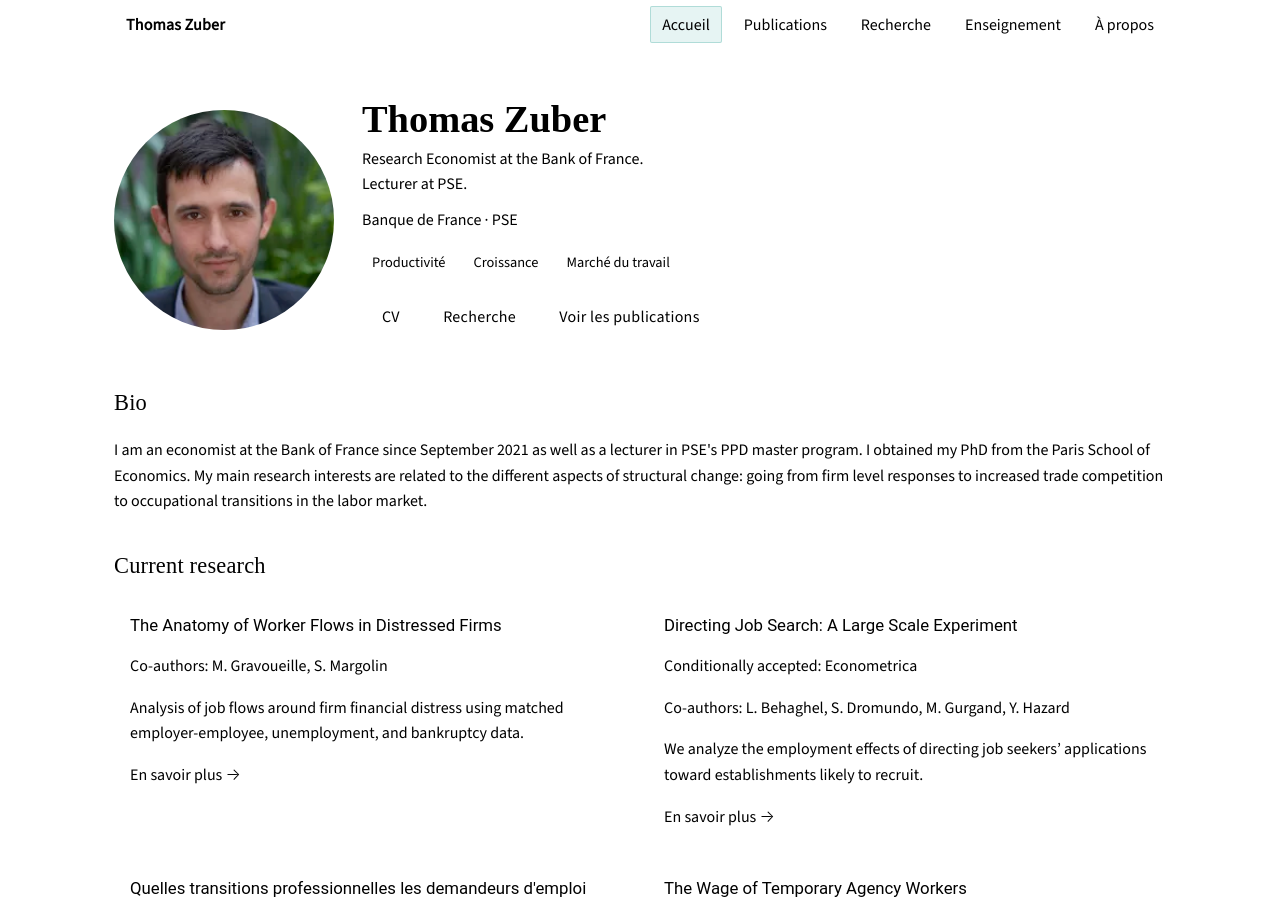
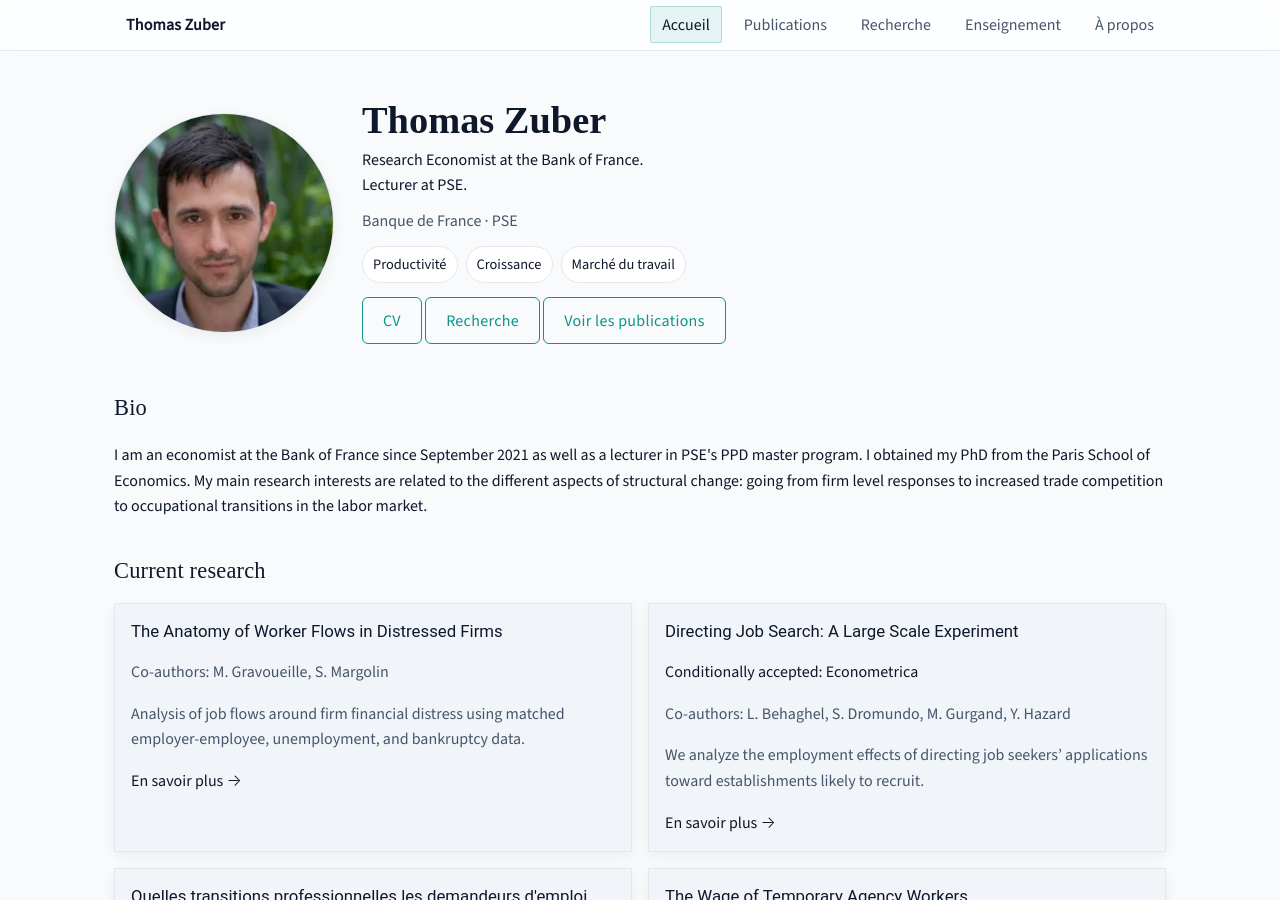
Before and after one commit to quentinglorieux/thomaszuber, a Jekyll site: the page built from index.markdown, in a window 1280 px wide and 900 px high. Built offline with Jekyll 4.4.1, drawn with Linux system fonts in a browser that asks for light colours.

Commit message:
update main.css

```diff
--- a/assets/css/main.css
+++ b/assets/css/main.css
@@ -1,9 +1,3 @@
----
----
-
-@import "{{ site.theme }}";
-
-/* ===== Palette sobre (type Tailwind Slate) ===== */
 :root {
   /* Light (par défaut) */
   --bg: #f8fafc; /* slate-50 */
```
